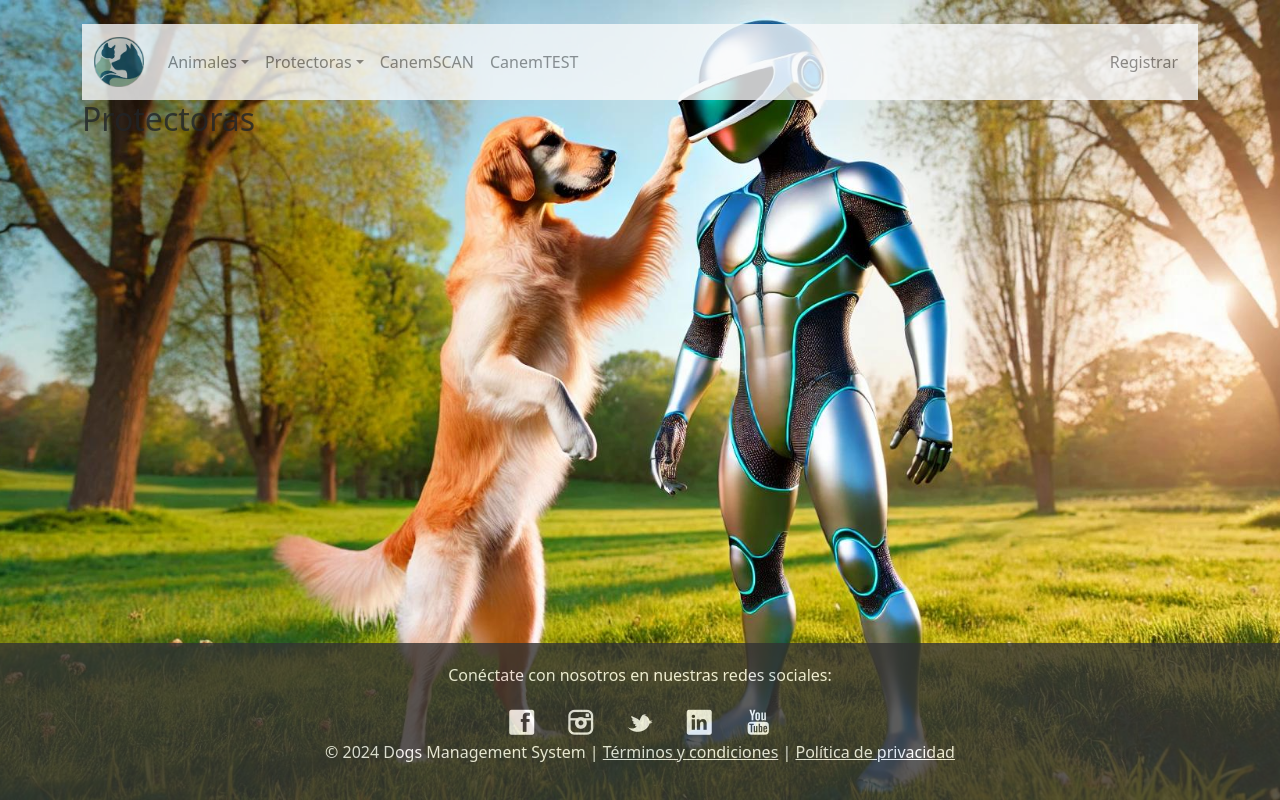
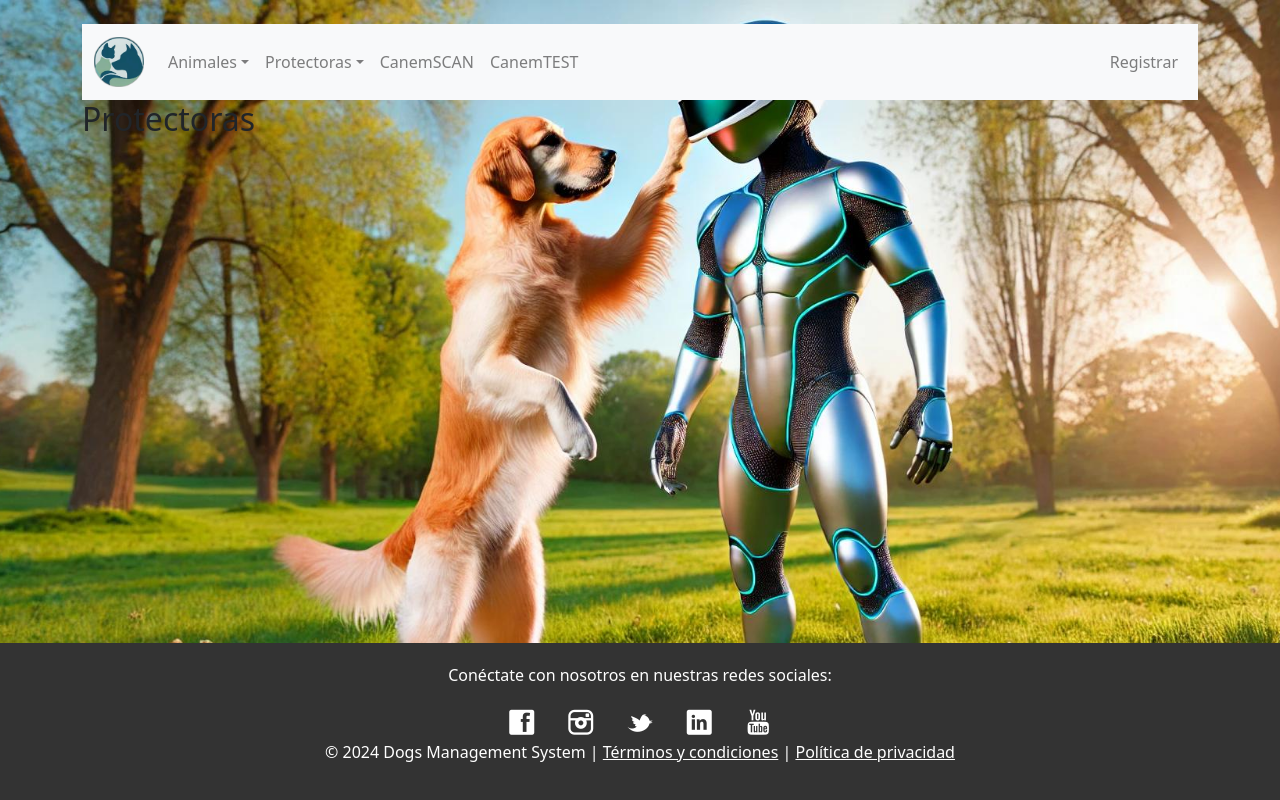
Before and after one commit to FrostMach/CANEMCAT, a Django app: page /shelter/ in a window 1280 px wide. Run offline with Django 5.2, Linux system fonts and the light colour scheme; data that the repository does not hold is empty; some libraries are stand-ins or nearby versions.

Commit message:
canem-2-landing-page sergio imagenes

```diff
--- a/static/css/base.css
+++ b/static/css/base.css
@@ -1,6 +1,5 @@
 body {
     height: 100%;
-    opacity: 0.8;
     background-image: url( '../images/fondo.jpg' );
     background-size: cover;
     background-position: center;
```
Also changed, not shown: static/css/landing.css (indentation only).
